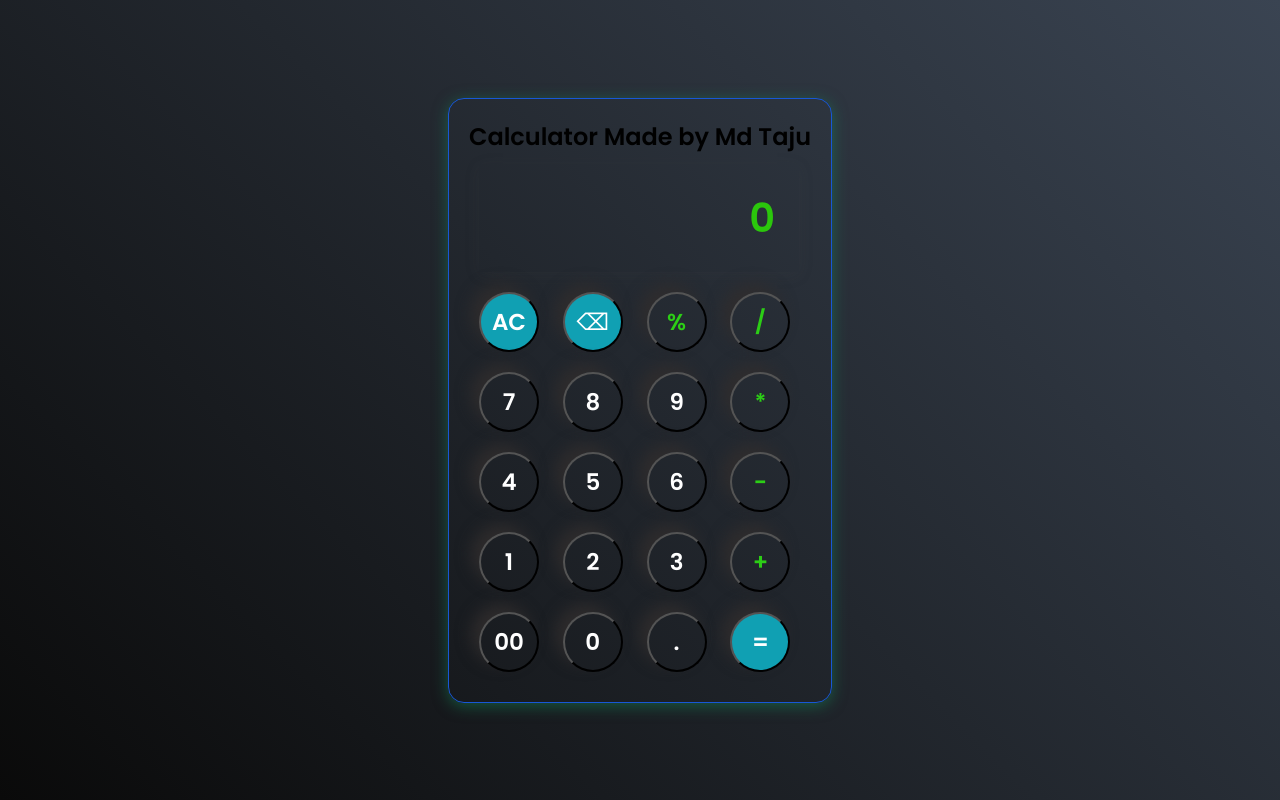
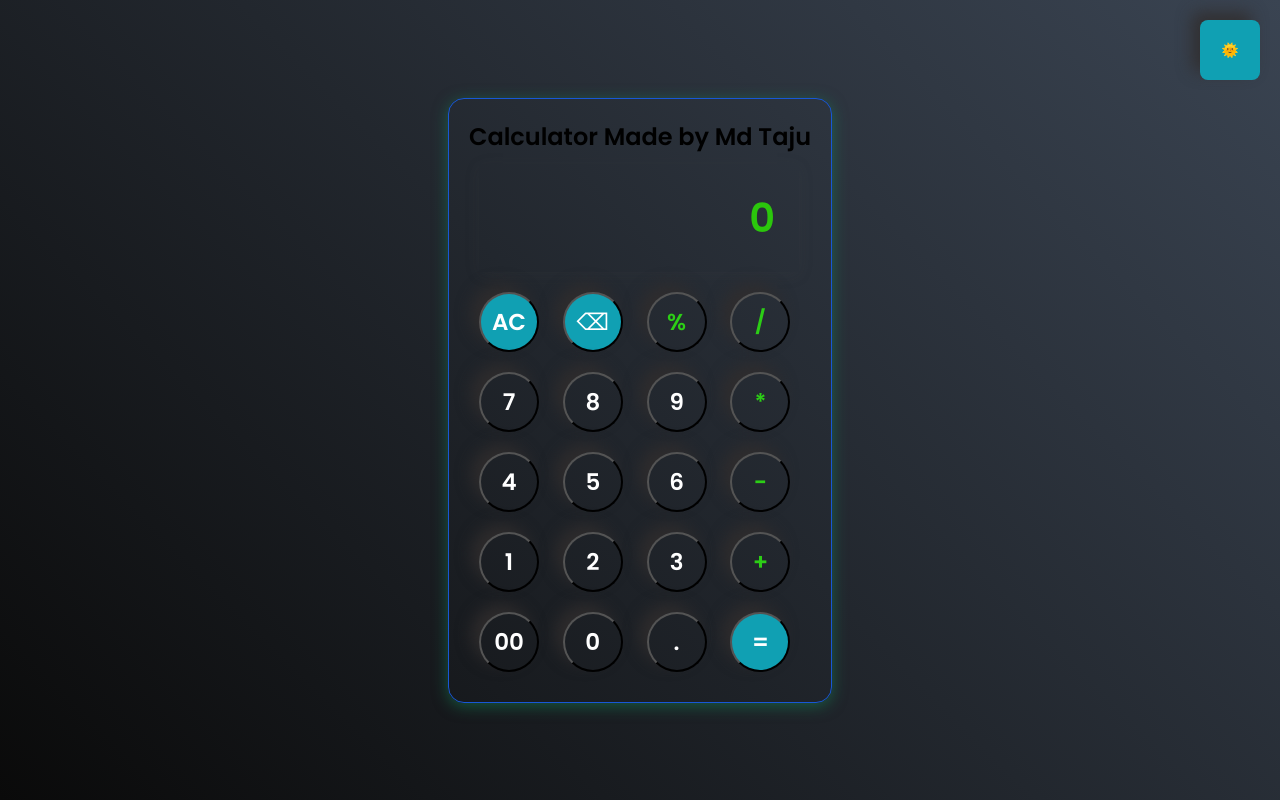
Before and after one commit to mdtaju0908/Calculator-Taju, a plain HTML site: page index.html in a window 1280 px wide. Drawn offline with Linux system fonts and the light colour scheme.

Commit message:
Add theme toggle button 🌞to calculator
Added a theme toggle button to the calculator.

```diff
--- a/index.html
+++ b/index.html
@@ -6,6 +6,7 @@
     <link rel="stylesheet" href="style.css">
     <title>Calculator</title>
     <link rel="icon" href="image/C.png" type="image/svg+xml">
+    <button id="theme-btn">🌞</button>
 </head>
 <body>
     <div class="calculator">
```
